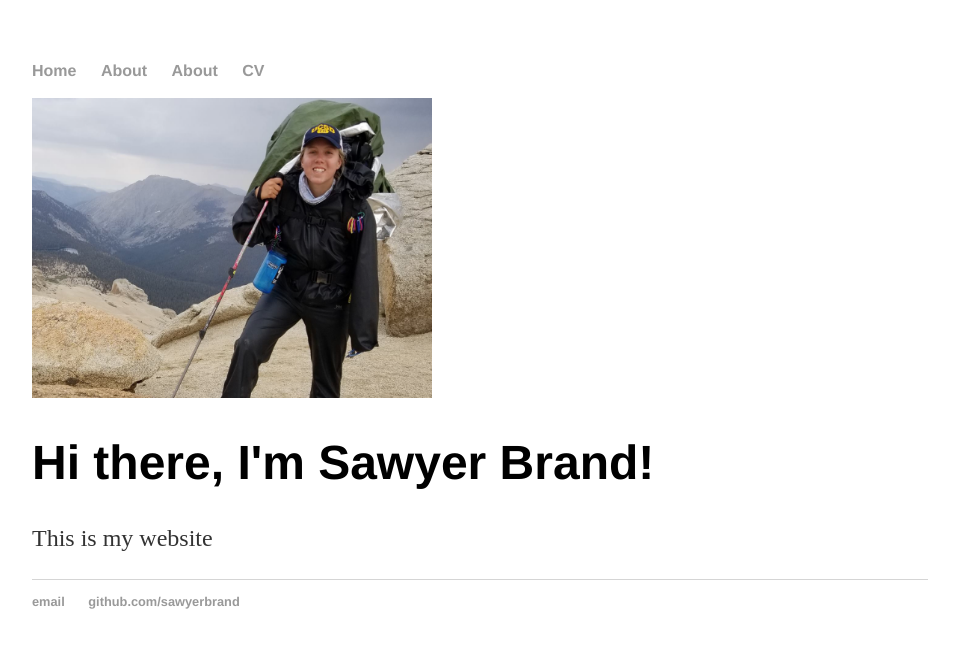
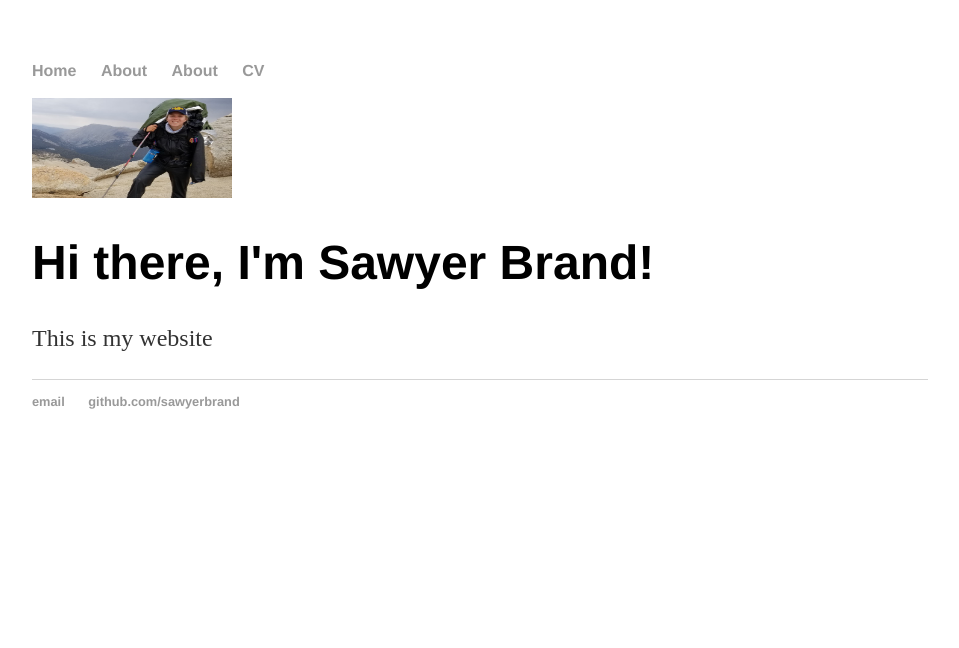
Before and after one commit to SawyerBrand/SawyerBrand.github.io, a Jekyll site: the page built from index.html, in a window 1280 px wide. Shown: the top 648 px of the page, without its empty margins (160-1119 px from the left). Built offline with Jekyll 4.4.1, drawn with Linux system fonts in a browser that asks for light colours.

Commit message:
Update index.html

```diff
--- a/index.html
+++ b/index.html
@@ -2,7 +2,7 @@
 layout: default
 title: Sawyer Brand
 ---
-<img class="circular--square" img src="BrandS_1.png" alt="Girl in a jacket" style="width:400px;height:300px;">
+<img class="circular--square" img src="BrandS_1.png" alt="Girl in a jacket" style="width:200px;height:100px;">
 
 <div class="blurb">
 	<h1>Hi there, I'm Sawyer Brand!</h1>
```
